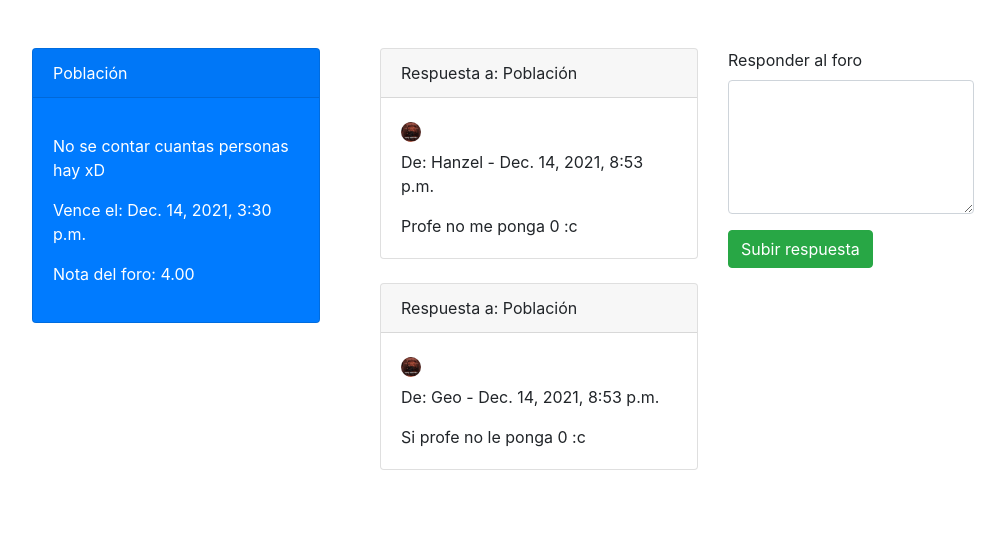
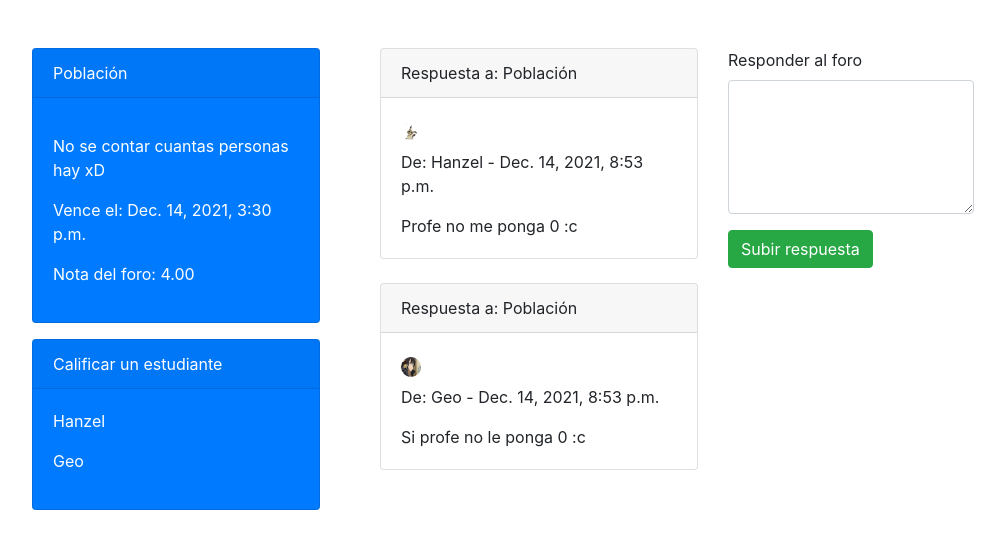
Before and after one commit to HanzelxD778/cs50w-project4, a Django app: page /foro/1 in a window 1280 px wide. Shown: the part 56-605 px from the top of the page, without its empty margins (101-1106 px from the left). Run offline with Django 3.2, Linux system fonts and the light colour scheme; a user stored in the database is signed in; data comes from the database, SQL or seed files in the repository; both versions use the stored data as it was after the commit; some libraries are stand-ins or nearby versions.

Commit message:
mostrar listado para calificar un estudiante en foro

```diff
--- a/PortAll50/templates/portall50/entregable.html
+++ b/PortAll50/templates/portall50/entregable.html
@@ -68,15 +68,15 @@
 
                                 <div>
                                     {% if entre.estado_entrega == "0" %}
-                                        <button type="button" class="btn btn-primary" data-toggle="modal" data-target="#calificarEntrega">Calificar entrega</button>
+                                        <button type="button" class="btn btn-primary" data-toggle="modal" data-target="#calificarEntrega{{entre.id}}">Calificar entrega</button>
                                     {% else %}
-                                        <button type="button" class="btn btn-success" data-toggle="modal" data-target="#calificarEntrega">Calificado</button>
+                                        <button type="button" class="btn btn-success">Calificado</button>
                                     {% endif %}
 
                                     <form method="POST" action="{% url 'calificarEntrega' %}" enctype="multipart/form-data">
                                     {% csrf_token %}
 
-                                        <div class="modal fade" id="calificarEntrega" tabindex="-1" aria-labelledby="calificarEntrega" aria-hidden="true">
+                                        <div class="modal fade" id="calificarEntrega{{entre.id}}" tabindex="-1" aria-labelledby="calificarEntrega" aria-hidden="true">
                                             <div class="modal-dialog">
                                                 <div class="modal-content">
                                                     <div class="modal-header">
--- a/PortAll50/templates/portall50/foro.html
+++ b/PortAll50/templates/portall50/foro.html
@@ -25,6 +25,19 @@
                             <p>Nota del foro: {{foro.nota}}</p>
                         </div>
                     </div>
+
+                    {% if user.info_cuenta.tipo == "2" %}
+                            <div class="card text-white bg-primary mb-3" style="max-width: 18rem;">
+                                <div class="card-title card-header">Calificar un estudiante</div>
+                                    <div class="card-body">
+                                        {% for estudiante in curso.cuentas.all %}
+                                            {% if estudiante.username != user.username %}
+                                                <p>{{estudiante.username}}</p>
+                                            {% endif %}
+                                        {% endfor %}
+                                    </div>
+                            </div>
+                    {% endif %}
             </div>
             <div class="col-lg-4">
                 {% for respuesta in respuestasForo %}
@@ -34,7 +47,7 @@
                         </div>
                         <div class="card-body">
                             <div class="circulo">
-                                <img class="imagen" src="{{user.info_cuenta.imagen.url}}" class="card-img-top">
+                                <img class="imagen" src="{{respuesta.cuenta.imagen.url}}" class="card-img-top">
                             </div>
                             <p class="card-title"><p>De: {{respuesta.cuenta.username}} - {{respuesta.fecha_respuesta}}</p>
                             <p class="card-text">{{respuesta.respuesa_foro}}</p>
--- a/PortAll50/views.py
+++ b/PortAll50/views.py
@@ -308,12 +308,17 @@ def agregarForo(request):
     return redirect(f"curso/{id_curso}")
 
 def foro(request, id_foro):
+    user = request.user
     foro = Foro.objects.get(id=id_foro)
     respuestasForo = RespuestaForo.objects.filter(foro=foro)
+    seccion = foro.seccion
+    curso = seccion.curso
 
     context = {
+        "user": user,
         "foro": foro,
-        "respuestasForo": respuestasForo
+        "respuestasForo": respuestasForo,
+        "curso": curso
     }
 
     return render(request, "PortAll50/foro.html", context)
```
Also changed, not shown: db.sqlite3, media/users/Mimikyu-Pokemon_Pk2UkqT.jpg (added). Lines whose indentation alone changed are shown as unchanged.
